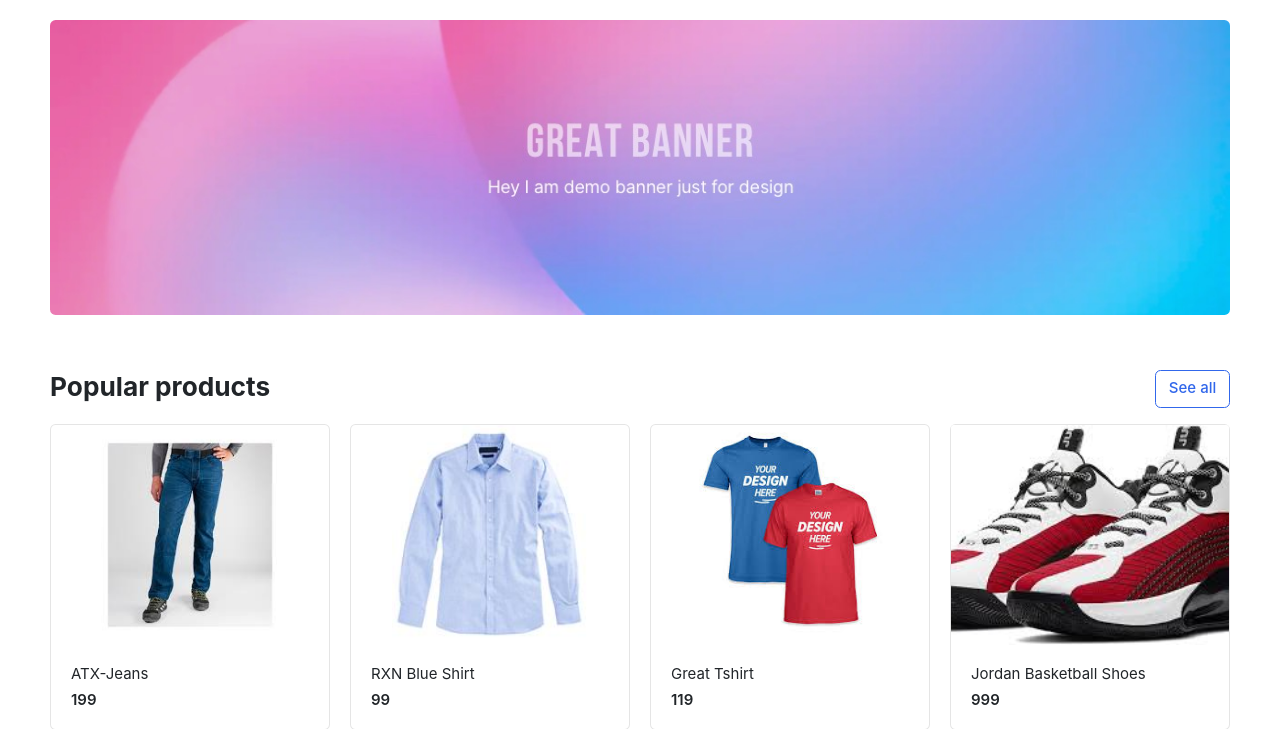
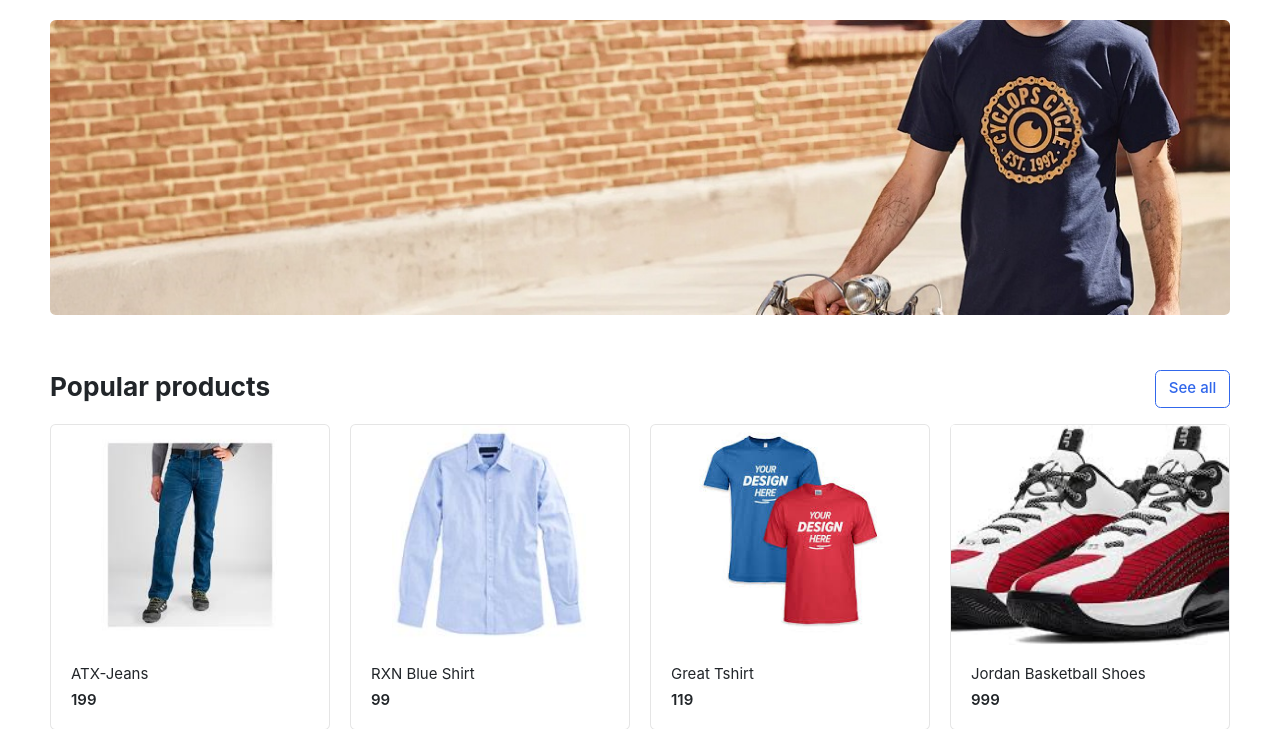
Before and after one commit to prteodoro/GreatKart, a Django app: page / in a window 1280 px wide. Shown: the part 118-847 px from the top of the page. Run offline with Django 5.2, Linux system fonts and the light colour scheme; data comes from the database, SQL or seed files in the repository; some libraries are stand-ins or nearby versions; some web fonts are replaced.

Commit message:
Changed Cover Photo

```diff
--- a/templates/home.html
+++ b/templates/home.html
@@ -6,16 +6,12 @@
 
 <body>
 
-
-
-
-
 <!-- ========================= SECTION MAIN ========================= -->
 <section class="section-intro padding-y-sm">
 <div class="container">
 
 <div class="intro-banner-wrap">
-	<img src="{% static 'images/banners/1.jpg' %}" class="img-fluid rounded">
+	<img src="{% static 'images/banners/cover1.jpg' %}" class="img-fluid rounded">
 </div>
 
 </div> <!-- container //  -->
@@ -50,11 +46,6 @@
 </section>
 <!-- ========================= SECTION  END// ========================= -->
 
-
-
-
-
-
 </body>
 </html>
 
```
Also changed, not shown: greatkart/static/images/banners/cover1.jpg (added).
